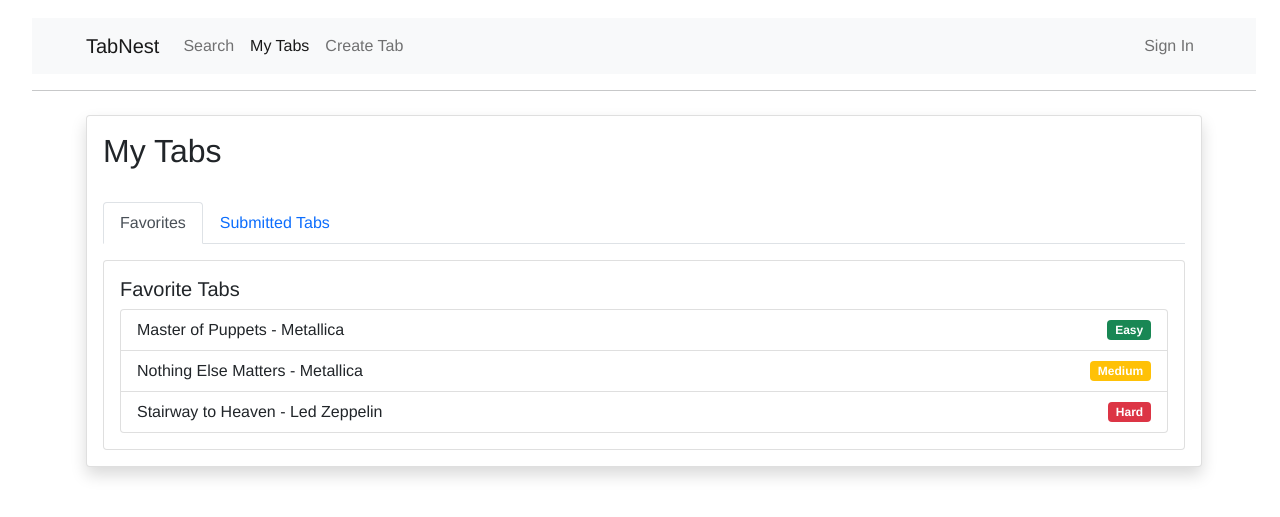
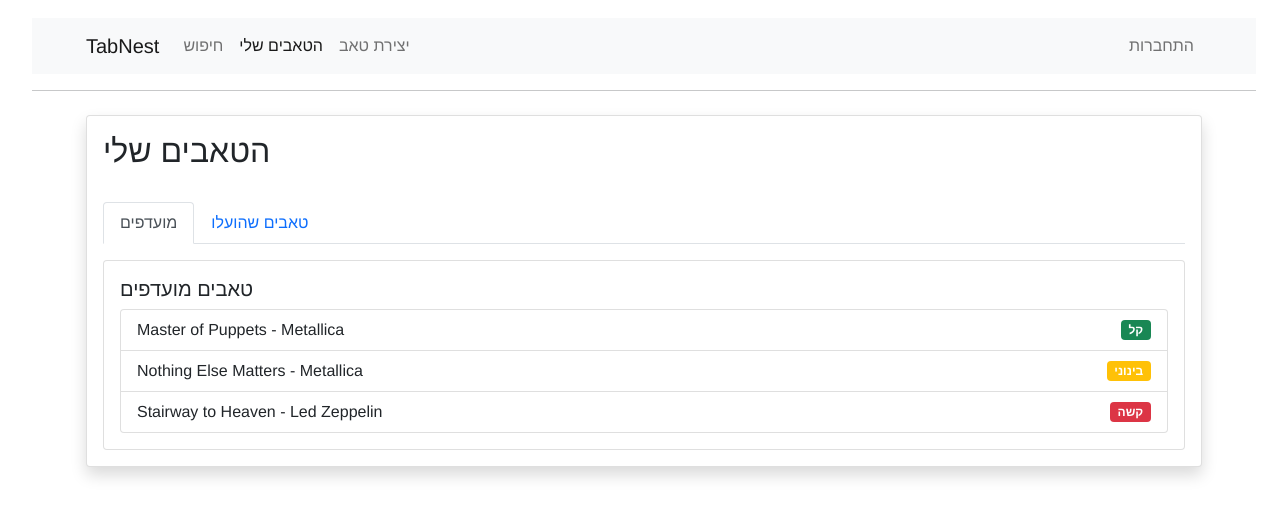
Before and after one commit to RoyiC20/TabsProject, an ASP.NET Core app: page /mytabs in a window 1280 px wide. Shown: the top 517 px of the page. Run offline with ASP.NET Core 8, Linux system fonts and the light colour scheme; style sheets or scripts are compiled from the project's sources.

Commit message:
changed ui to hebrew

```diff
--- a/BlazorAppForTabs/Components/Pages/MyTabs.razor
+++ b/BlazorAppForTabs/Components/Pages/MyTabs.razor
@@ -10,18 +10,18 @@
         <div class="collapse navbar-collapse" id="navbarNav">
             <ul class="navbar-nav me-auto">
                 <li class="nav-item">
-                    <a class="nav-link" href="/">Search</a>
+                    <a class="nav-link" href="/">חיפוש</a>
                 </li>
                 <li class="nav-item">
-                    <a class="nav-link active" href="/mytabs">My Tabs</a>
+                    <a class="nav-link active" href="/mytabs">הטאבים שלי</a>
                 </li>
                 <li class="nav-item">
-                    <a class="nav-link" href="/createtab">Create Tab</a>
+                    <a class="nav-link" href="/createtab">יצירת טאב</a>
                 </li>
             </ul>
             <ul class="navbar-nav">
                 <li class="nav-item">
-                    <a class="nav-link" href="/signin">Sign In</a>
+                    <a class="nav-link" href="/signin">התחברות</a>
                 </li>
             </ul>
         </div>
@@ -37,19 +37,19 @@
         <div class="card-body">
             <!-- Page Header -->
             <div class="d-flex justify-content-between align-items-center mb-4">
-                <h2>My Tabs</h2>
+                <h2>הטאבים שלי</h2>
             </div>
 
             <!-- Tabs for Favorites and Submitted -->
             <ul class="nav nav-tabs" id="myTabs" role="tablist">
                 <li class="nav-item" role="presentation">
                     <button class="nav-link active" id="favorites-tab" data-bs-toggle="tab" data-bs-target="#favorites" type="button" role="tab" aria-controls="favorites" aria-selected="true">
-                        Favorites
+                        מועדפים
                     </button>
                 </li>
                 <li class="nav-item" role="presentation">
                     <button class="nav-link" id="submitted-tab" data-bs-toggle="tab" data-bs-target="#submitted" type="button" role="tab" aria-controls="submitted" aria-selected="false">
-                        Submitted Tabs
+                        טאבים שהועלו
                     </button>
                 </li>
             </ul>
@@ -60,20 +60,20 @@
                 <div class="tab-pane fade show active" id="favorites" role="tabpanel" aria-labelledby="favorites-tab">
                     <div class="card">
                         <div class="card-body">
-                            <h5>Favorite Tabs</h5>
+                            <h5>טאבים מועדפים</h5>
                             <ul class="list-group">
                                 <!-- Static Example Items -->
                                 <li class="list-group-item d-flex justify-content-between align-items-center">
                                     Master of Puppets - Metallica
-                                    <span class="badge bg-success">Easy</span>
+                                    <span class="badge bg-success">קל</span>
                                 </li>
                                 <li class="list-group-item d-flex justify-content-between align-items-center">
                                     Nothing Else Matters - Metallica
-                                    <span class="badge bg-warning">Medium</span>
+                                    <span class="badge bg-warning">בינוני</span>
                                 </li>
                                 <li class="list-group-item d-flex justify-content-between align-items-center">
                                     Stairway to Heaven - Led Zeppelin
-                                    <span class="badge bg-danger">Hard</span>
+                                    <span class="badge bg-danger">קשה</span>
                                 </li>
                             </ul>
                         </div>
@@ -84,16 +84,16 @@
                 <div class="tab-pane fade" id="submitted" role="tabpanel" aria-labelledby="submitted-tab">
                     <div class="card">
                         <div class="card-body">
-                            <h5>Submitted Tabs</h5>
+                            <h5>טאבים שהועלו</h5>
                             <ul class="list-group">
                                 <!-- Static Example Items -->
                                 <li class="list-group-item d-flex justify-content-between align-items-center">
                                     Fade to Black - Metallica
-                                    <span class="badge bg-warning">Medium</span>
+                                    <span class="badge bg-warning">בינוני</span>
                                 </li>
                                 <li class="list-group-item d-flex justify-content-between align-items-center">
                                     One - Metallica
-                                    <span class="badge bg-danger">Hard</span>
+                                    <span class="badge bg-danger">קשה</span>
                                 </li>
                             </ul>
                         </div>
```
Also changed, not shown: BlazorAppForTabs/Components/Pages/CreateTab.razor (+14 -16 lines), BlazorAppForTabs/Components/Pages/Home.razor (+7 -12 lines), BlazorAppForTabs/Components/Pages/SignIn.razor (+12 -13 lines), BlazorAppForTabs/Components/Pages/SignUp.razor (+12 -16 lines).
